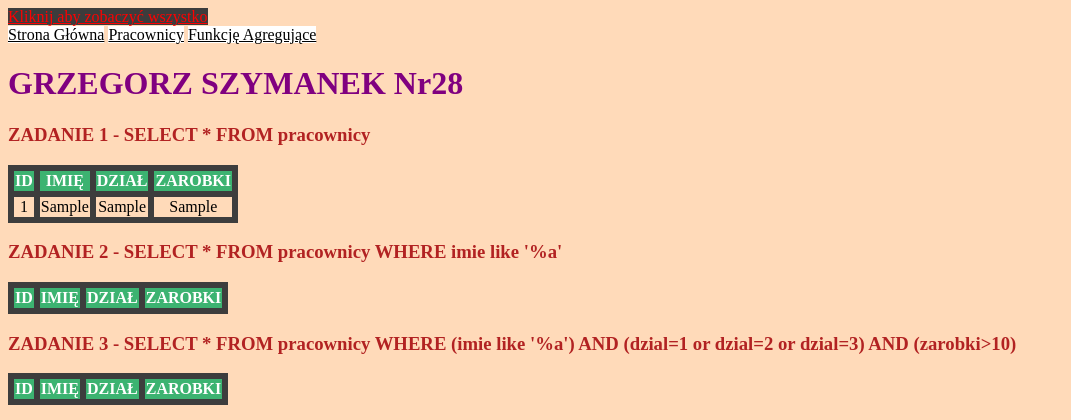
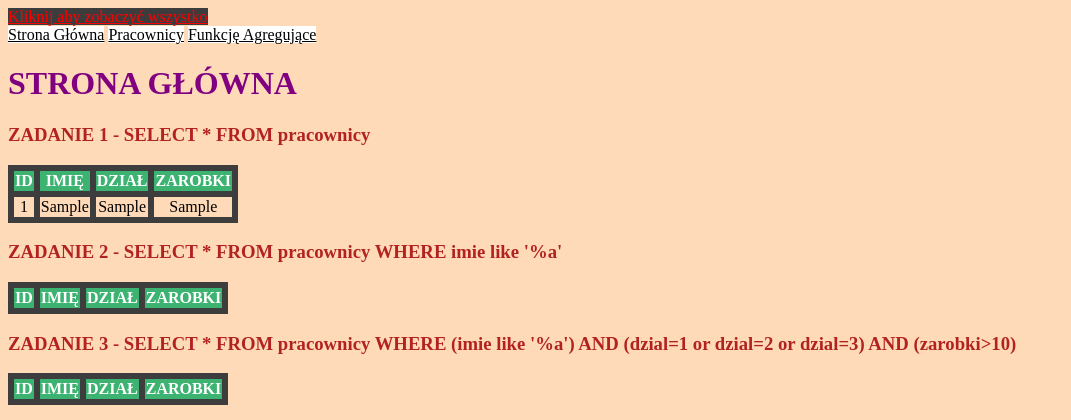
Before and after one commit to Grzegxbox/php-sql-wprowadzenie-Grzesiek-Szymanek, a PHP site: page / in a window 1280 px wide. Shown: the top 420 px of the page, without its empty margins (0-1071 px from the left). Run offline with PHP 8.4, Linux system fonts and the light colour scheme; tables that the repository leaves empty or names only in its code hold one stand-in row (values such as "Sample post"); data that the repository does not hold is empty.

Commit message:
Update index.php

```diff
--- a/index.php
+++ b/index.php
@@ -11,7 +11,7 @@
   <a class="navigation_link2" href="funkcjeAgregujace.php">Funkcję Agregujące</a>
 </div>
 
-<h1>GRZEGORZ SZYMANEK Nr28</h1>
+<h1>STRONA GŁÓWNA</h1>
 
 
 <?php
```
